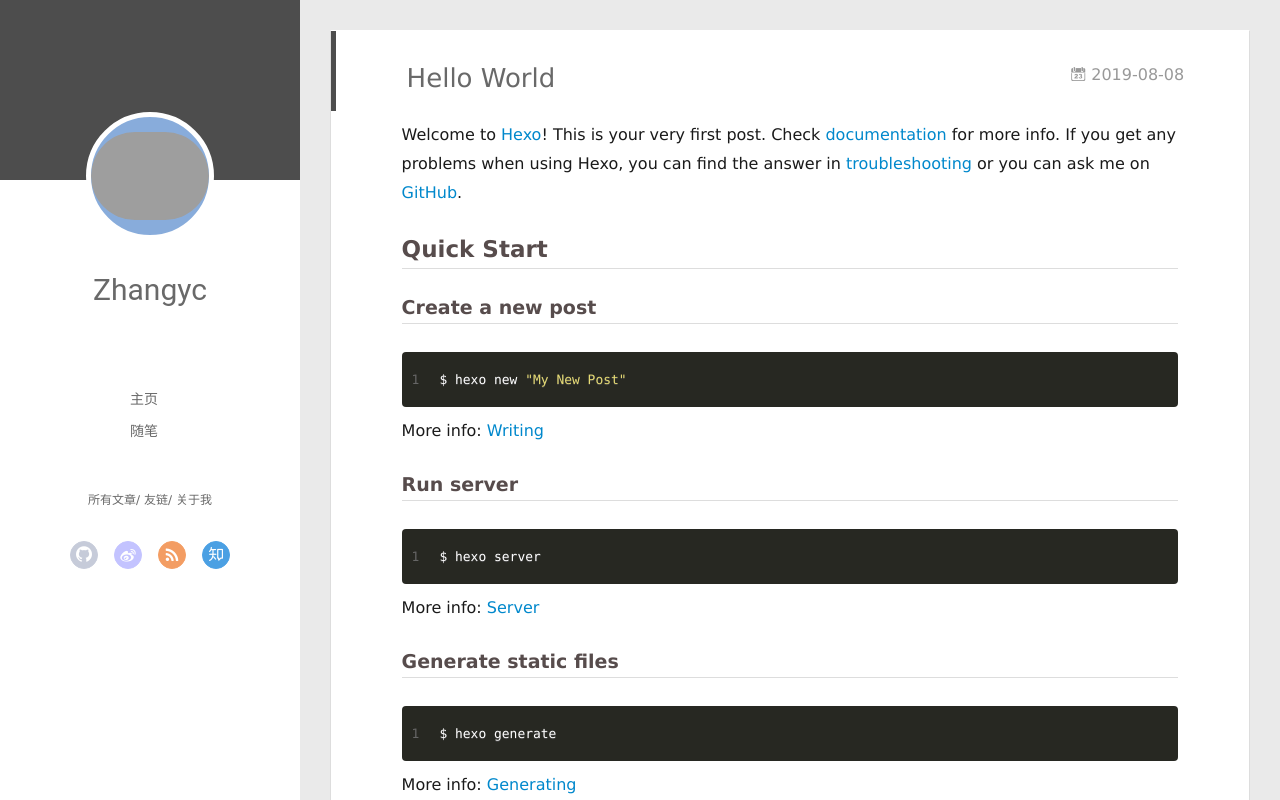
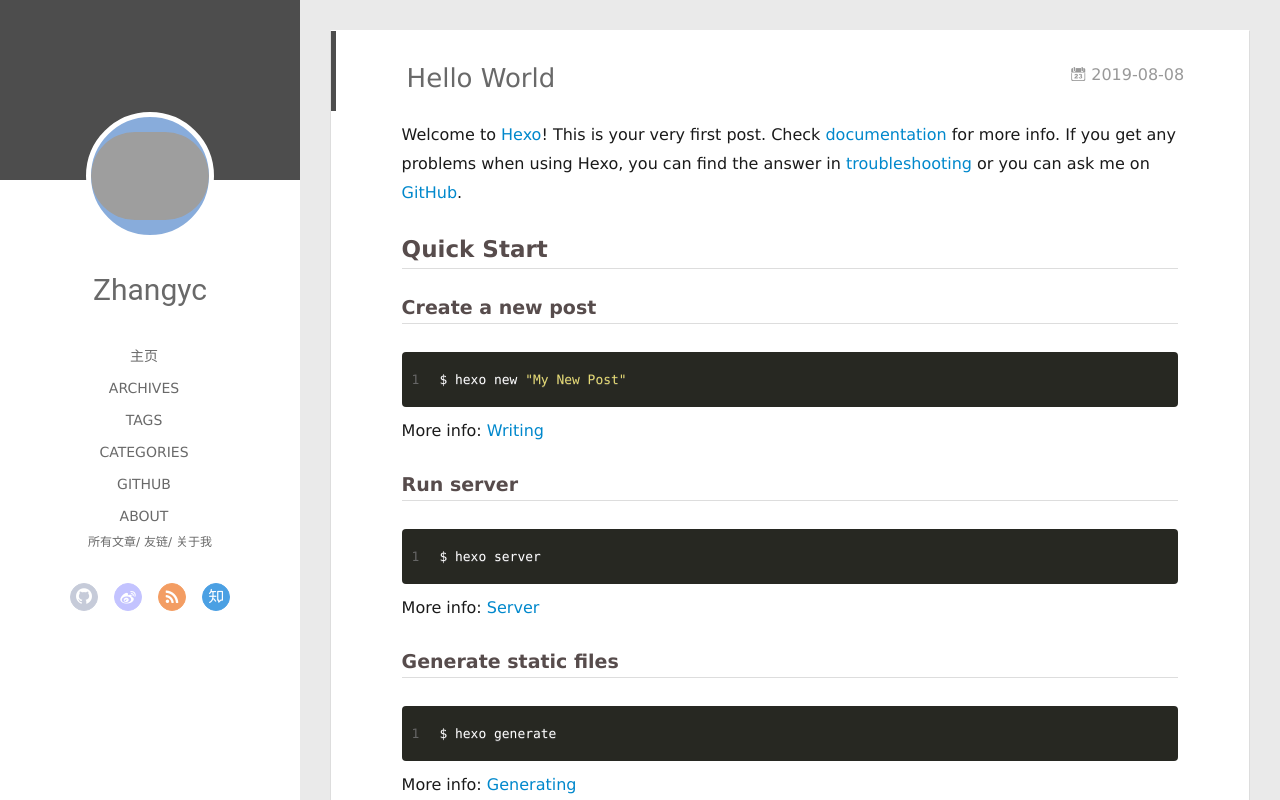
Before and after one commit to zhangyc-gh/mygit, a plain HTML site: page 2019/08/08/hello-world/index.html in a window 1280 px wide. Drawn offline with Linux system fonts and the light colour scheme; no server answers; grey boxes are pictures that could not be loaded.

Commit message:
Site updated: 2019-08-10 15:56:30

```diff
--- a/2019/08/08/hello-world/index.html
+++ b/2019/08/08/hello-world/index.html
@@ -59,7 +59,15 @@
 
 				<li><a href="/">主页</a></li>
 
-				<li><a href="/tags/随笔/">随笔</a></li>
+				<li><a href="/">Archives</a></li>
+
+				<li><a href="/">Tags</a></li>
+
+				<li><a href="/">Categories</a></li>
+
+				<li><a href="/">Github</a></li>
+
+				<li><a href="/">About</a></li>
 
 			</ul>
 		</nav>
@@ -119,6 +127,14 @@
 
 
 
+
+
+
+
+
+
+
+
 			<nav class="header-nav">
 				<div class="social">
 
@@ -134,12 +150,20 @@
 			</nav>
 
 			<nav class="header-menu js-header-menu">
-				<ul style="width: 50%">
+				<ul style="width: 70%">
 
 
-					<li style="width: 50%"><a href="/">主页</a></li>
+					<li style="width: 16.666666666666668%"><a href="/">主页</a></li>
 
-					<li style="width: 50%"><a href="/tags/随笔/">随笔</a></li>
+					<li style="width: 16.666666666666668%"><a href="/">Archives</a></li>
+
+					<li style="width: 16.666666666666668%"><a href="/">Tags</a></li>
+
+					<li style="width: 16.666666666666668%"><a href="/">Categories</a></li>
+
+					<li style="width: 16.666666666666668%"><a href="/">Github</a></li>
+
+					<li style="width: 16.666666666666668%"><a href="/">About</a></li>
 
 				</ul>
 			</nav>
```
Also changed, not shown: 2019/08/08/huihuitql/index.html (+28 -4 lines), 2019/08/09/deeplearning1/index.html (+28 -4 lines), archives/2019/08/index.html (+28 -4 lines), archives/2019/index.html (+28 -4 lines), archives/index.html (+28 -4 lines), categories/19暑假深度学习/index.html (+28 -4 lines), index.html (+28 -4 lines), tags/上辈子是道数学题系列/index.html (+28 -4 lines).
